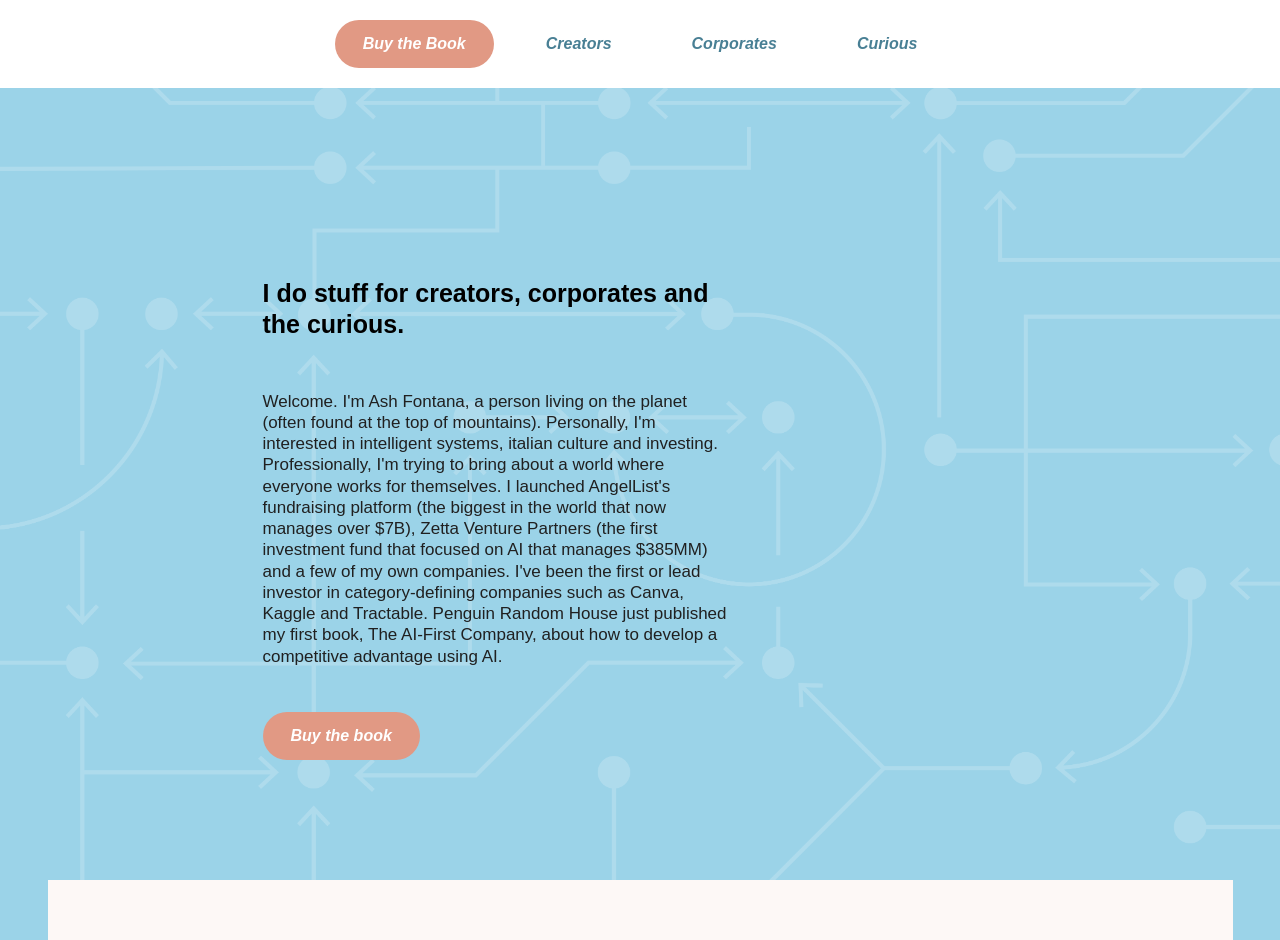
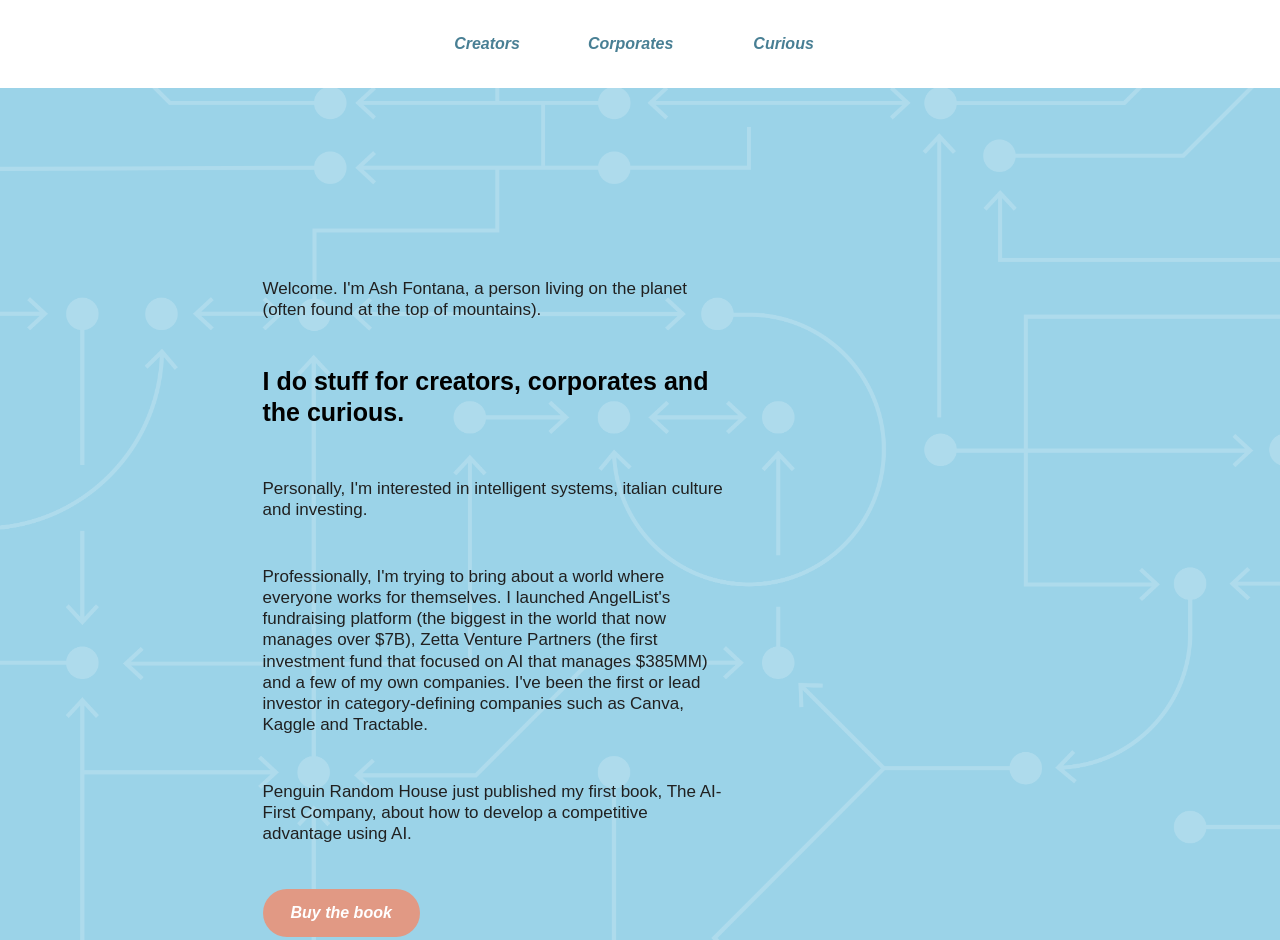
Before and after one commit to ashfontana/ashfontana.github.io, a plain HTML site: page index.html in a window 1280 px wide. Shown: the top 940 px of the page. Drawn offline with Linux system fonts and the light colour scheme; a web font is replaced by a local one.

Commit message:
copy
copy

```diff
--- a/index.html
+++ b/index.html
@@ -63,9 +63,6 @@
 <body>
   <nav class="nav">
     <ul class="nav__list">
-      <li class="nav__item">
-        <a class="nav__anchor nav__anchor--current button" href="https://amzn.to/3et0vPp">Buy the Book</a>
-      <li class="nav__item">
         <a class="nav__anchor button button--tertiary" href="#creators">Creators</a>
       </li>
       <li class="nav__item">
@@ -79,8 +76,11 @@
   <main class="main">
     <section class="intro container">
       <div class="intro__copy">
+        <p>Welcome. I'm Ash Fontana, a person living on the planet (often found at the top of mountains).</p>
         <h1>I do stuff for creators, corporates and the curious.</h1>
-        <p>Welcome. I'm Ash Fontana, a person living on the planet (often found at the top of mountains). Personally, I'm interested in intelligent systems, italian culture and investing. Professionally, I'm trying to bring about a world where everyone works for themselves. I launched AngelList's fundraising platform (the biggest in the world that now manages over $7B), Zetta Venture Partners (the first investment fund that focused on AI that manages $385MM) and a few of my own companies. I've been the first or lead investor in category-defining companies such as Canva, Kaggle and Tractable. Penguin Random House just published my first book, The AI-First Company, about how to develop a competitive advantage using AI.</p>
+        <p>Personally, I'm interested in intelligent systems, italian culture and investing.</p>
+        <p>Professionally, I'm trying to bring about a world where everyone works for themselves. I launched AngelList's fundraising platform (the biggest in the world that now manages over $7B), Zetta Venture Partners (the first investment fund that focused on AI that manages $385MM) and a few of my own companies. I've been the first or lead investor in category-defining companies such as Canva, Kaggle and Tractable.</p>
+        <p>Penguin Random House just published my first book, The AI-First Company, about how to develop a competitive advantage using AI.</p>
           <div class="intro__button">
           <a class="button" href="https://www.penguinrandomhouse.com/books/669098/the-ai-first-company-by-ash-fontana/">Buy the book</a>
         </div>
@@ -311,7 +311,6 @@
         </div>
       </div>
     </section>
-    </div>
     <section class="additional-resources container">
       <div class="additional-resources__quote copy">
         <blockquote>
```
